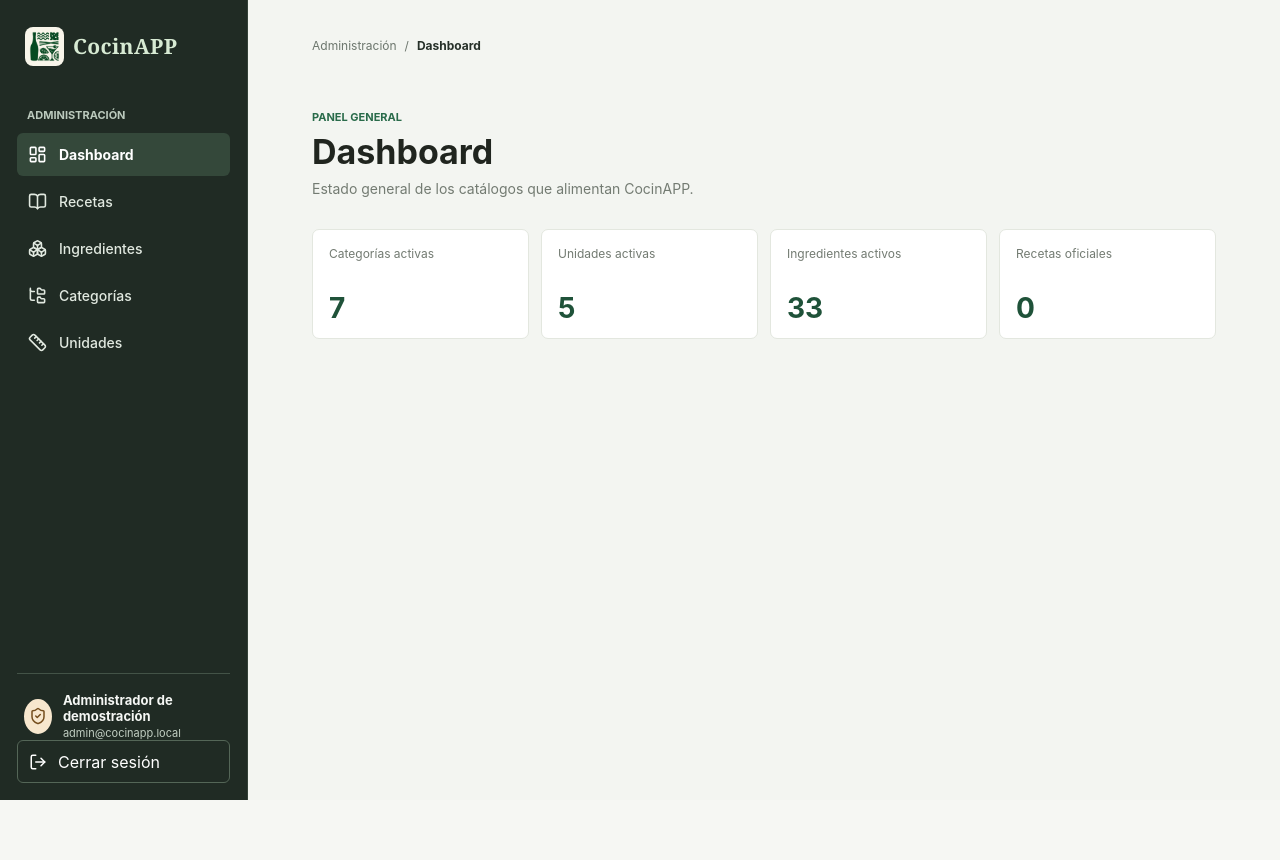
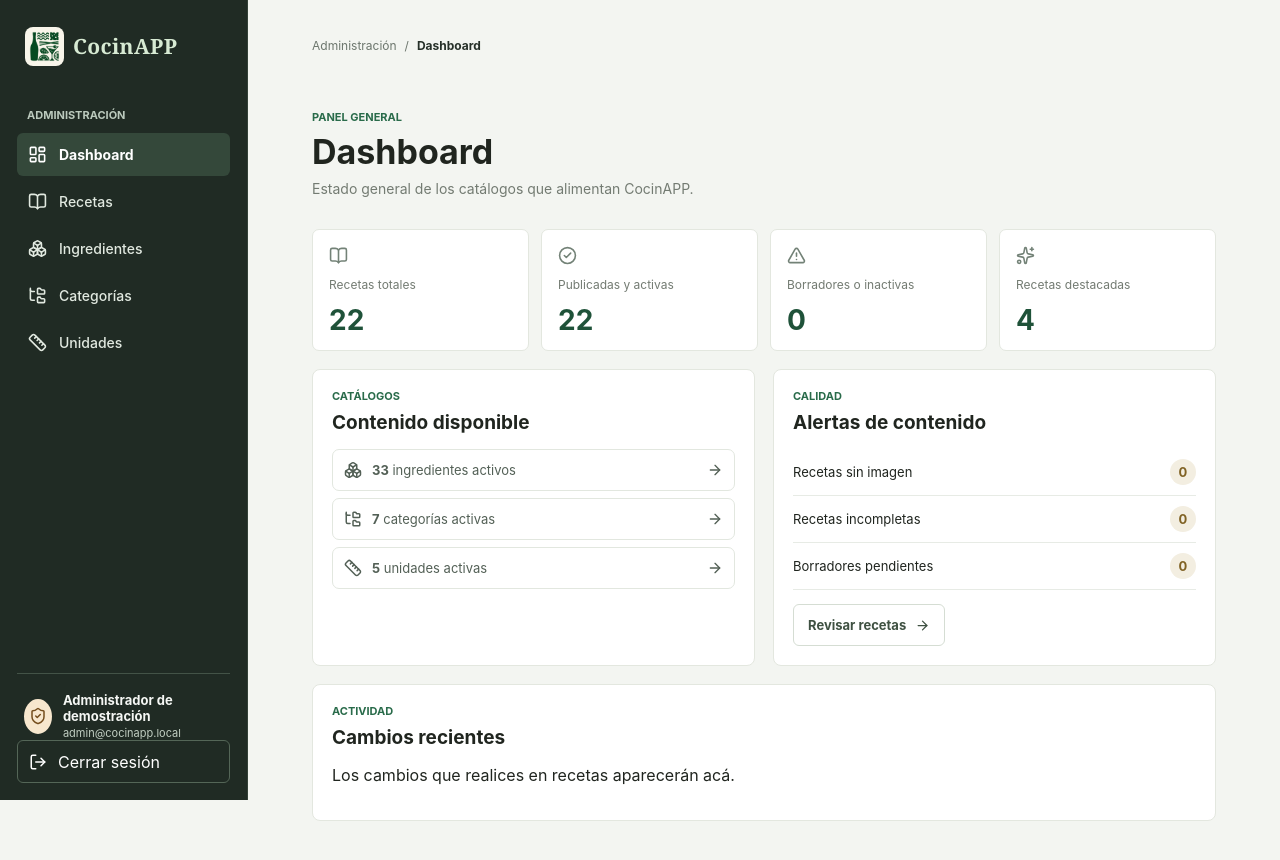
Before and after one commit to Carlos-Traverso/CocinApp, a React (Vite) app in the folder frontend/: page / in a window 1280 px wide. Both pictures are taken after a click on the button "Entrar como ADMIN de demostración". Shown: the top 860 px of the page. Before the commit the page ends 800 px from the top, so only its background shows below. Built offline with nearby package versions, Linux system fonts and the light colour scheme.

Commit message:
feat(admin): add catalog dashboard

```diff
--- /dev/null
+++ b/frontend/src/features/admin/domain/adminDashboard.ts
@@ -0,0 +1,29 @@
+import type { Recipe } from '../../recipes/domain/Recipe'
+import type { AdminStorageData } from '../data/localAdminStore'
+
+export function createAdminDashboard(data: AdminStorageData, knownRecipes: Recipe[], availableRecipes: Recipe[]) {
+  const availableIds = new Set(availableRecipes.map((recipe) => recipe.id))
+  const incomplete = data.recipes.filter((recipe) => !recipe.isDeleted && (recipe.ingredients.length === 0 || recipe.steps.length === 0)).length
+  return {
+    metrics: {
+      total: knownRecipes.length,
+      active: availableIds.size,
+      inactive: knownRecipes.filter((recipe) => !availableIds.has(recipe.id)).length,
+      featured: availableRecipes.filter((recipe) => recipe.featured).length,
+    },
+    catalog: {
+      ingredients: data.ingredients.filter((item) => !item.isDeleted).length,
+      categories: data.categories.filter((item) => !item.isDeleted).length,
+      units: data.units.filter((item) => !item.isDeleted).length,
+    },
+    alerts: {
+      missingImage: knownRecipes.filter((recipe) => !recipe.image).length,
+      incomplete,
+      drafts: data.recipes.filter((recipe) => !recipe.isDeleted && recipe.status === 'draft').length,
+    },
+    recent: [...data.recipes]
+      .filter((recipe) => recipe.updatedAt || recipe.createdAt)
+      .sort((first, second) => (second.updatedAt ?? second.createdAt ?? '').localeCompare(first.updatedAt ?? first.createdAt ?? ''))
+      .slice(0, 5),
+  }
+}
--- a/frontend/src/index.css
+++ b/frontend/src/index.css
@@ -665,6 +665,23 @@ h2 { margin-bottom: 7px; font-size: 19px; line-height: 1.3; }
 .stat { display: grid; align-content: space-between; gap: 12px; min-height: 110px; border: 1px solid var(--line); border-radius: 7px; background: var(--surface); padding: 16px; }
 .stat small { color: var(--muted); font-size: 12px; line-height: 1.4; }
 .stat strong { color: var(--green-dark); font-size: 28px; line-height: 1; }
+.stat > svg { color: #738277; }
+.admin-dashboard { display: grid; gap: 18px; }
+.admin-dashboard-grid { display: grid; grid-template-columns: repeat(2, minmax(0, 1fr)); gap: 18px; }
+.admin-dashboard-panel { border: 1px solid var(--line); border-radius: 8px; background: var(--surface); padding: 19px; }
+.admin-dashboard-panel .section-header { margin-bottom: 14px; }
+.admin-dashboard-panel .section-header h2 { margin: 0; }
+.admin-catalog-links { display: grid; gap: 7px; }
+.admin-catalog-links a { display: grid; grid-template-columns: auto 1fr auto; align-items: center; gap: 10px; border: 1px solid #e2e7df; border-radius: 7px; padding: 11px; color: #536056; font-size: 13px; }
+.admin-catalog-links a:hover { border-color: #b9cdbd; background: #f6f9f5; color: var(--green-dark); }
+.admin-alert-list { display: grid; gap: 0; list-style: none; margin: 0 0 14px; padding: 0; }
+.admin-alert-list li { display: flex; align-items: center; justify-content: space-between; border-bottom: 1px solid #e7ebe5; padding: 10px 0; font-size: 13px; }
+.admin-alert-list strong { display: grid; min-width: 26px; height: 26px; place-items: center; border-radius: 14px; background: #f3eee1; color: #806224; }
+.admin-recent-list { display: grid; }
+.admin-recent-list > div { display: flex; min-height: 54px; align-items: center; justify-content: space-between; gap: 16px; border-bottom: 1px solid #e7ebe5; }
+.admin-recent-list > div:last-child { border-bottom: 0; }
+.admin-recent-list span { display: grid; gap: 3px; }
+.admin-recent-list small, .admin-recent-list time { color: var(--muted); font-size: 11px; }
 .records { display: grid; gap: 9px; }
 .record { display: flex; align-items: center; justify-content: space-between; gap: 16px; border: 1px solid var(--line); border-radius: 7px; background: var(--surface); padding: 14px 16px; }
 .record-main { display: grid; gap: 4px; min-width: 0; }
@@ -711,6 +728,7 @@ h2 { margin-bottom: 7px; font-size: 19px; line-height: 1.3; }
   .admin-recipe-visual-section { grid-template-columns: 1fr; }
   .admin-recipe-preview { min-height: 175px; }
   .stats { grid-template-columns: repeat(2, minmax(0, 1fr)); }
+  .admin-dashboard-grid { grid-template-columns: 1fr; }
   .admin-recipe-row { grid-template-columns: minmax(0, 1fr) minmax(90px, .55fr); }
   .admin-recipe-row .field:nth-child(3) { grid-column: 1; }
   .admin-recipe-row-actions { grid-column: 2; grid-row: 2; justify-content: end; }
--- a/frontend/src/pages/AdminPage.tsx
+++ b/frontend/src/pages/AdminPage.tsx
@@ -1,9 +1,13 @@
 import type { ReactNode } from 'react'
+import { AlertTriangle, ArrowRight, BookOpen, Boxes, CircleCheck, FolderTree, Ruler, Sparkles } from 'lucide-react'
+import { Link } from 'react-router-dom'
 import { getAdminData } from '../features/admin/data/localAdminStore'
+import { createAdminDashboard } from '../features/admin/domain/adminDashboard'
 import { CategoriesTab } from '../features/admin/ui/CategoriesTab'
 import { UnitsTab } from '../features/admin/ui/UnitsTab'
 import { IngredientsTab } from '../features/admin/ui/IngredientsTab'
 import { RecipesTab } from '../features/admin/ui/RecipesTab'
+import { getAvailableRecipes, getKnownRecipes } from '../features/recipes/data/availableRecipes'
 
 export function AdminPage() {
   return (
@@ -45,21 +49,42 @@ export function AdminUnitsPage() {
 
 function OverviewTab() {
   const data = getAdminData()
+  const dashboard = createAdminDashboard(data, getKnownRecipes(), getAvailableRecipes())
   const stats = [
-    { label: 'Categorías activas', value: data.categories.filter((c) => !c.isDeleted).length },
-    { label: 'Unidades activas', value: data.units.filter((u) => !u.isDeleted).length },
-    { label: 'Ingredientes activos', value: data.ingredients.filter((i) => !i.isDeleted).length },
-    { label: 'Recetas oficiales', value: data.recipes.filter((r) => !r.isDeleted).length },
+    { label: 'Recetas totales', value: dashboard.metrics.total, icon: BookOpen },
+    { label: 'Publicadas y activas', value: dashboard.metrics.active, icon: CircleCheck },
+    { label: 'Borradores o inactivas', value: dashboard.metrics.inactive, icon: AlertTriangle },
+    { label: 'Recetas destacadas', value: dashboard.metrics.featured, icon: Sparkles },
   ]
 
   return (
-    <div className="stats">
-      {stats.map((s) => (
-        <div className="stat" key={s.label}>
-          <small>{s.label}</small>
-          <strong>{s.value}</strong>
-        </div>
-      ))}
+    <div className="admin-dashboard">
+      <div className="stats">
+        {stats.map((stat) => <article className="stat" key={stat.label}><stat.icon aria-hidden="true" size={19} /><small>{stat.label}</small><strong>{stat.value}</strong></article>)}
+      </div>
+      <div className="admin-dashboard-grid">
+        <section className="admin-dashboard-panel">
+          <div className="section-header"><div><p className="eyebrow">CATÁLOGOS</p><h2>Contenido disponible</h2></div></div>
+          <div className="admin-catalog-links">
+            <Link to="/admin/ingredients"><Boxes size={18} /><span><strong>{dashboard.catalog.ingredients}</strong> ingredientes activos</span><ArrowRight size={16} /></Link>
+            <Link to="/admin/categories"><FolderTree size={18} /><span><strong>{dashboard.catalog.categories}</strong> categorías activas</span><ArrowRight size={16} /></Link>
+            <Link to="/admin/units"><Ruler size={18} /><span><strong>{dashboard.catalog.units}</strong> unidades activas</span><ArrowRight size={16} /></Link>
+          </div>
+        </section>
+        <section className="admin-dashboard-panel">
+          <div className="section-header"><div><p className="eyebrow">CALIDAD</p><h2>Alertas de contenido</h2></div></div>
+          <ul className="admin-alert-list">
+            <li><span>Recetas sin imagen</span><strong>{dashboard.alerts.missingImage}</strong></li>
+            <li><span>Recetas incompletas</span><strong>{dashboard.alerts.incomplete}</strong></li>
+            <li><span>Borradores pendientes</span><strong>{dashboard.alerts.drafts}</strong></li>
+          </ul>
+          <Link className="button button-quiet" to="/admin/recipes">Revisar recetas <ArrowRight size={15} /></Link>
+        </section>
+      </div>
+      <section className="admin-dashboard-panel">
+        <div className="section-header"><div><p className="eyebrow">ACTIVIDAD</p><h2>Cambios recientes</h2></div></div>
+        {dashboard.recent.length > 0 ? <div className="admin-recent-list">{dashboard.recent.map((recipe) => <div key={recipe.id}><span><strong>{recipe.title}</strong><small>{recipe.status === 'published' ? 'Publicada' : 'Borrador'}</small></span><time dateTime={recipe.updatedAt ?? recipe.createdAt}>{new Date(recipe.updatedAt ?? recipe.createdAt ?? '').toLocaleString('es-AR', { dateStyle: 'medium', timeStyle: 'short' })}</time></div>)}</div> : <p className="empty">Los cambios que realices en recetas aparecerán acá.</p>}
+      </section>
     </div>
   )
 }
```
Also changed, not shown: 1 other file (tests, documents, lock files or other folders).
